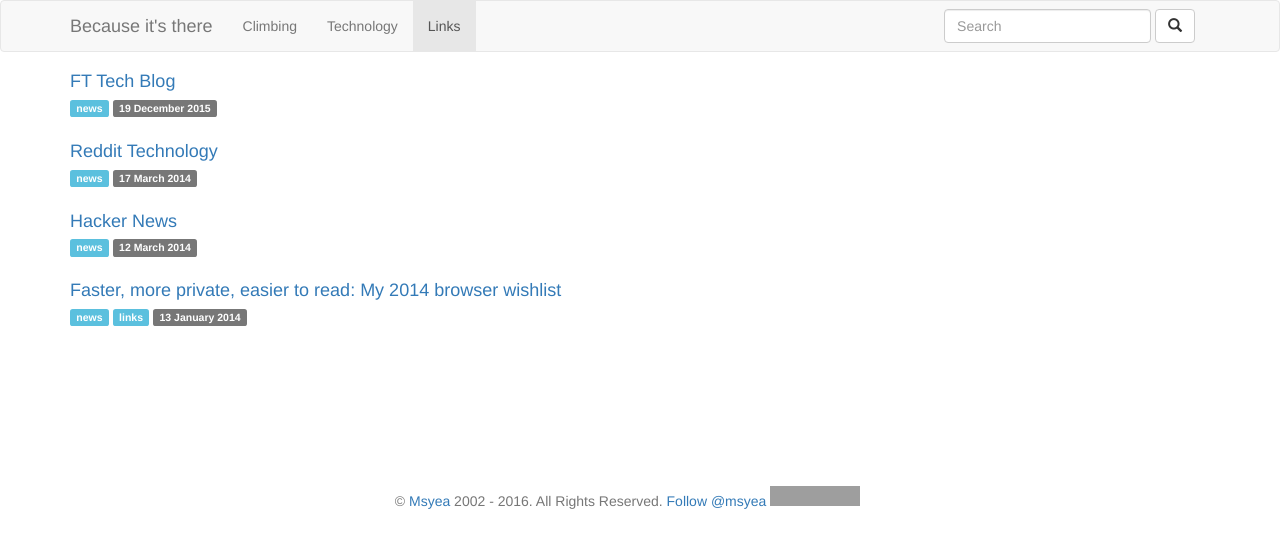
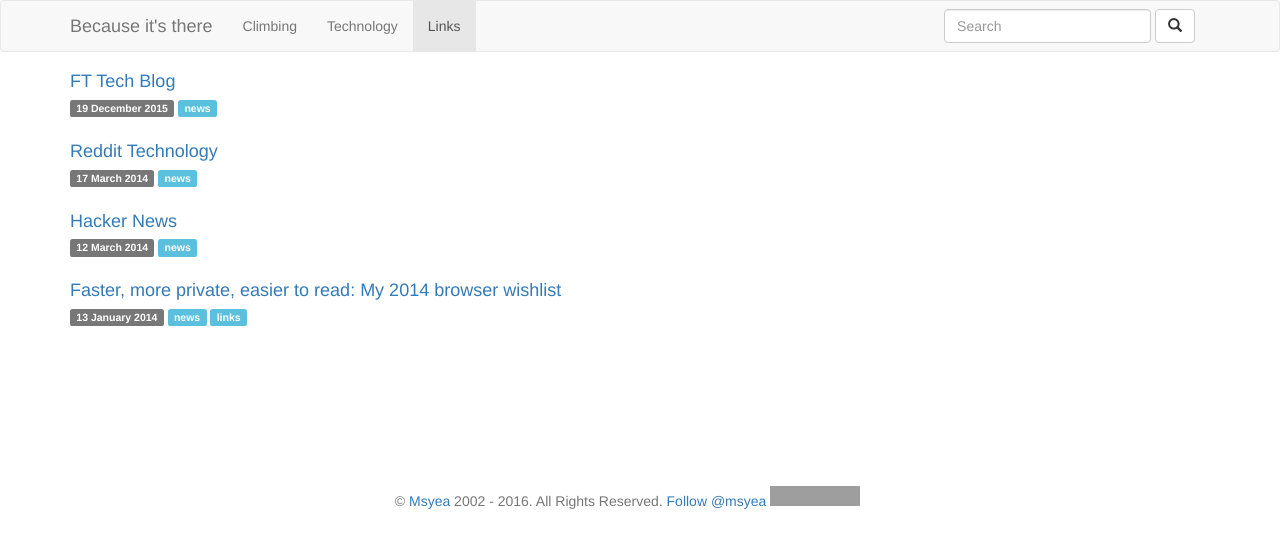
Before and after one commit to msyea/msyea.github.io, a Jekyll site: the page built from links.html, in a window 1280 px wide. Shown: the top 548 px of the page. Built offline with Jekyll 4.4.1, drawn with Linux system fonts in a browser that asks for light colours; comment, search, counter and statistics services are not loaded; grey boxes are pictures that could not be loaded.

Commit message:
Tweaking tags again

```diff
--- a/links.html
+++ b/links.html
@@ -7,10 +7,9 @@ title: Links
   <li class="media">
     <div class="media-body">
       <h4 class="media-heading"><a href="{{ link.link }}">{{ link.title }}</a></h4>
-      <p>{% for category in link.categories %}
-        <span class="label label-primary">{{ category }}</span> {% endfor %}{% for tag in link.tags %}
-        <span class="label label-info">{{ tag }}</span> {% endfor %}
-        <span class="label label-default">{{ link.date | date_to_long_string }}</span>
+      <p><span class="label label-default">{{ link.date | date_to_long_string }}</span>
+        {% for category in link.categories %}<span class="label label-primary">{{ category }}</span> {% endfor %}
+        {% for tag in link.tags %}<span class="label label-info">{{ tag }}</span> {% endfor %}
       </p>
     </div>
   </li>
```
